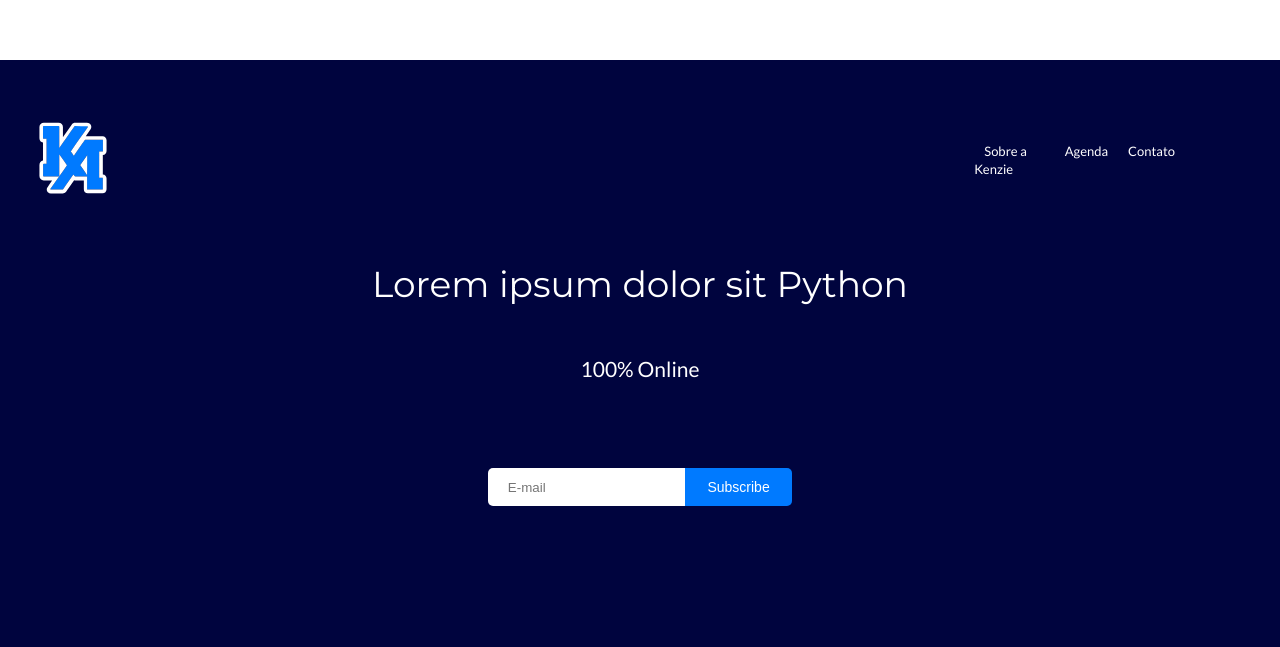
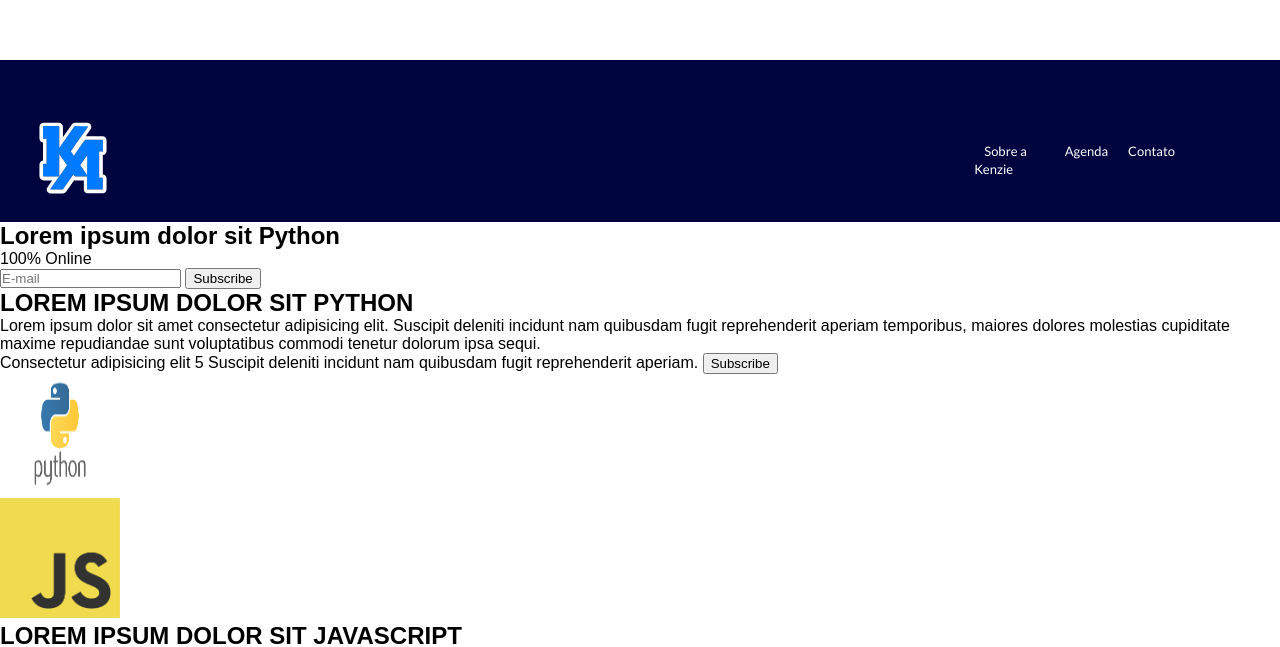
Before and after one commit to Kenzie-Academy-Brasil-Developers/estilizando-pagina-landing-page-kenzie-academy-sprint-3-Josielmpp, a plain HTML site: page index.html in a window 1280 px wide. Shown: the part 273-920 px from the top of the page. Drawn offline with Linux system fonts and the light colour scheme.

Commit message:
resolvendo conflito css

```diff
--- a/assets/css/style.css
+++ b/assets/css/style.css
@@ -148,10 +148,8 @@ footer{
 /* FOOTER */
 
 /* INICIAL */
-<<<<<<< HEAD
-main{
 
-}
+
 
 .secaoCursos {
     width: 320px;
@@ -394,223 +392,4 @@ main{
     border-radius: 3px;
 }
 
-=======
-.inicial{
-    display: flex;
-    flex-direction: column;
-    justify-content: center;
-    align-items: center;
-    width: 100%;
-
-
-
-}
-/* main .secaoDestaque{
-    background-image: url('./assets/img/background-destaque.webp');
-} */
-.inicial .secaoDestaque{
-    background-color: var(--backblue);
-    /* background-image: url('/assets/img/background-destaque.webp'); */
-    display: flex;
-    flex-direction: column;
-    width: 100%;
-    justify-content: center;
-    align-items: center;
-    padding: 0px 10% 10%;
-    box-sizing: border-box;
-
-}
-
-.inicial .secaoDestaque h2{
-    line-height: 42px;
-    font-weight: 400;
-    font-size: 36px;
-    /* margin: 10%; */
-    color: white;
-    text-align: center;
-    margin-top: 4%;
-
-    font-family: Montserrat, sans-serif;
-}
-
-.inicial .secaoDestaque p{
-    display: flex;
-    font-family: Lato, sans-serif;
-    justify-content: center;
-    align-items: center;
-    color: white;
-    font-size: 21px;
-    margin-top: 5%;
-    margin-bottom: 8.5%;
-    font-weight: 400;
-
-}
-
-.inicial .secaoDestaque .secaoDestaqueFormulario{
-    margin-bottom: 115px;
-    display: flex;
-    box-sizing: border-box;
-}
-.inicial .secaoDestaque .secaoDestaqueFormulario input{
-    height: 38px;
-    width: 230px;
-    border-top-left-radius:5px;
-    border-bottom-left-radius:5px;
-
-    padding-left:20px ;
-    border: none;
-}
-.inicial .secaoDestaque .secaoDestaqueFormulario button{
-    height: 38px;
-    width: 41%;
-    border-top-right-radius:5px;
-    border-bottom-right-radius:5px;
-    border: none;
-    background-color: #007aff;
-    color: white;
-    font-size: 14px;
-}
-
-
-
-.inicial .secaoSobre{
-    margin-top: 19%;
-    display: flex;
-    /* justify-content: center; */
-    padding: 10%;
-}
-
-
-
-.inicial .secaoSobre .flex{
-    display: flex;
-    justify-content: center;
-    flex-direction: column;
-    flex-wrap: wrap;
-    align-items: center;
-}
-.inicial .secaoSobre .flex .flex-col{
-    display: flex;
-    justify-content: center;
-    flex-direction: column;
-
-}
-.inicial .secaoSobre .flex .flex-col h2{
-    font-family: Montserrat, sans-serif;
-    display: flex;
-    color: #303030;
-    justify-content: center;
-    font-size: 27px;
-    padding-left: 15%;
-    font-weight: 700;
-
-}
-.inicial .secaoSobre .flex .flex-col p{
-
-    font-family: Lato, sans-serif;
-    justify-content: center;
-    flex-wrap: wrap;
-    display: flex;
-    align-items: center;
-    font-size: 24px;
-    color: #303030;
-    /* margin-top: 23%; */
-    padding-left: 15%;
-    margin-bottom: 22%;
-    text-align: left;
-    line-height: 29px;
-    font-weight: 400;
-    /* padding: 10%; */
-
-}
-
-.inicial .secaoSobre .flex .flex-col span{
-    display: flex;
-    color:#818181;
-    /* padding: 0px 10%; */
-    justify-content: center;
-    padding-left: 15%;
-    line-height: 29px;
-    font-size: 18px;
-    font-weight: 500;
-    margin-bottom: 4%;
-
-}
-
-.inicial .secaoSobre .flex .flex-col button{
-    display: flex;
-    margin: 10%;
-    justify-content: center;
-    align-items: center;
-    height: 50px;
-    background-color: white;
-    border: #818181 solid 1px ;
-    border-radius: 5px;
-    margin-left: 15%;
-    color: #303030;
-    font-size: 18px;
-
-
-}
-
-.inicial .secaoSobre .flex .flex-col .python{
-    width: 256px;
-    height: 156px;
-    margin-bottom: 33%;
-    margin-top: 0px;
-}
-.inicial .secaoSobre .flex .flex-col img{
-    height: 124px;
-    margin-top: 42%;
-}
-.inicial .secaoSobre .flex .flex-col h2{
-    text-align: center;
-    align-items: center;
-    line-height: 28px;
-    margin-top: 4%;
-    margin-bottom: 25%;
-}
-.inicial .secaoSobre .flex .flex-col ul li{
-    color: #636161;
-    margin-left: 15%;
-    list-style: outside;
-    line-height: 26px;
-    font-size: 18px;
-    text-align: left;
-}
-
-.inicial .secaoSobre .flex .flex-col:nth-child(3){
-    background-color: #dfdfdf;
-    width: 100%;
-    align-items: center;
-}
-
-.inicial .secaoSobre .flex .flex-col:nth-child(4){
-    background-color: #dfdfdf;
-}
-
-
-.inicial .secaoCursos
-
->>>>>>> josiel
 /* INICIAL */
-
-/* EXTRAS */
-
-/* para estilizar a scrollbar */
-::-webkit-scrollbar{}
-::-webkit-scrollbar-button{}
-::-webkit-scrollbar-track{}
-::-webkit-scrollbar-track-piece{}
-::-webkit-scrollbar-thumb{}
-::-webkit-scrollbar-corner{}
-::-webkit-resizer{}
-
-/* EXTRAS */
-
-
-/* MEDIA QUERIES */
-    @media screen and (min-width: 400px) {}
-
-    @media screen and (min-width: 800px) {}
-/* MEDIA QUERIES */
```
